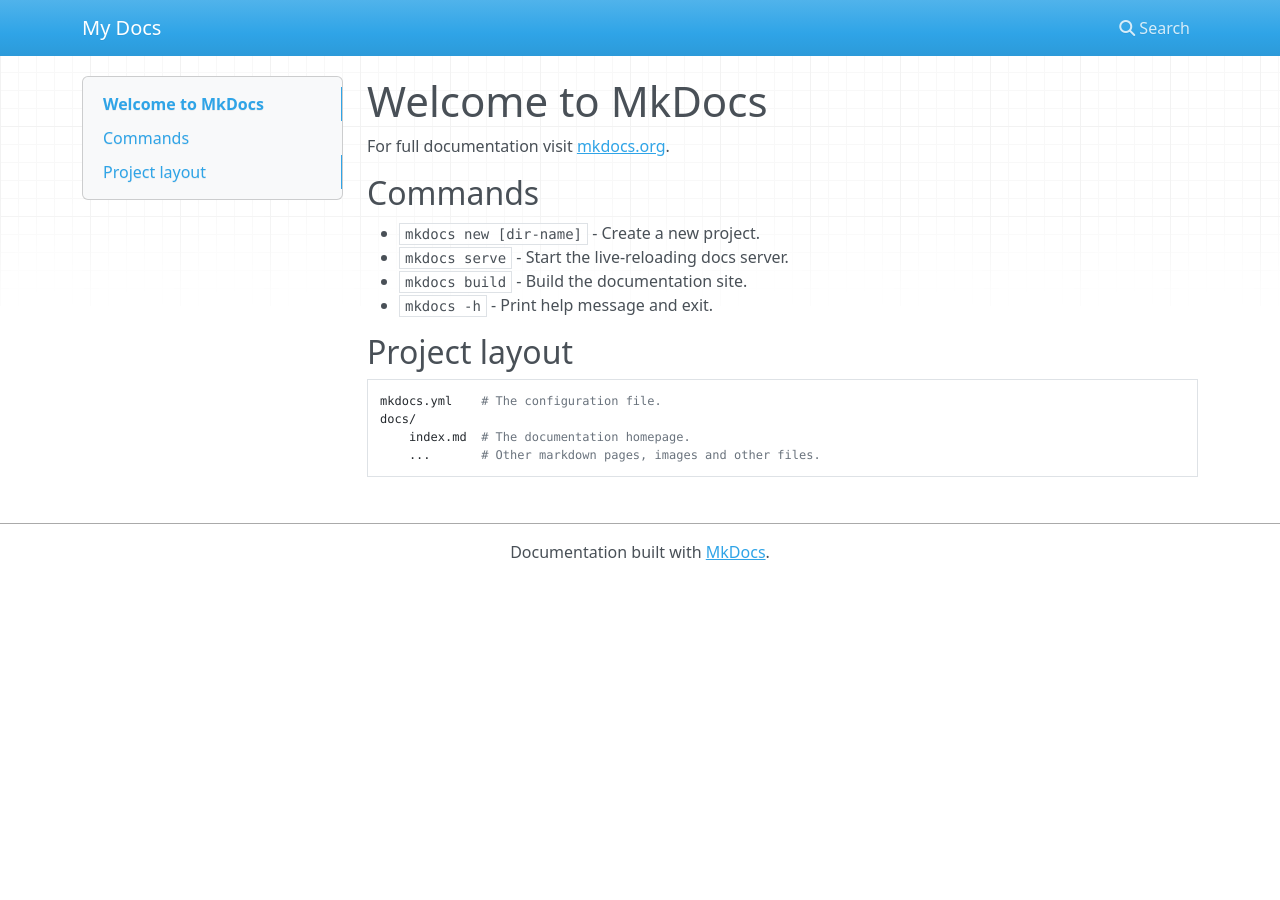
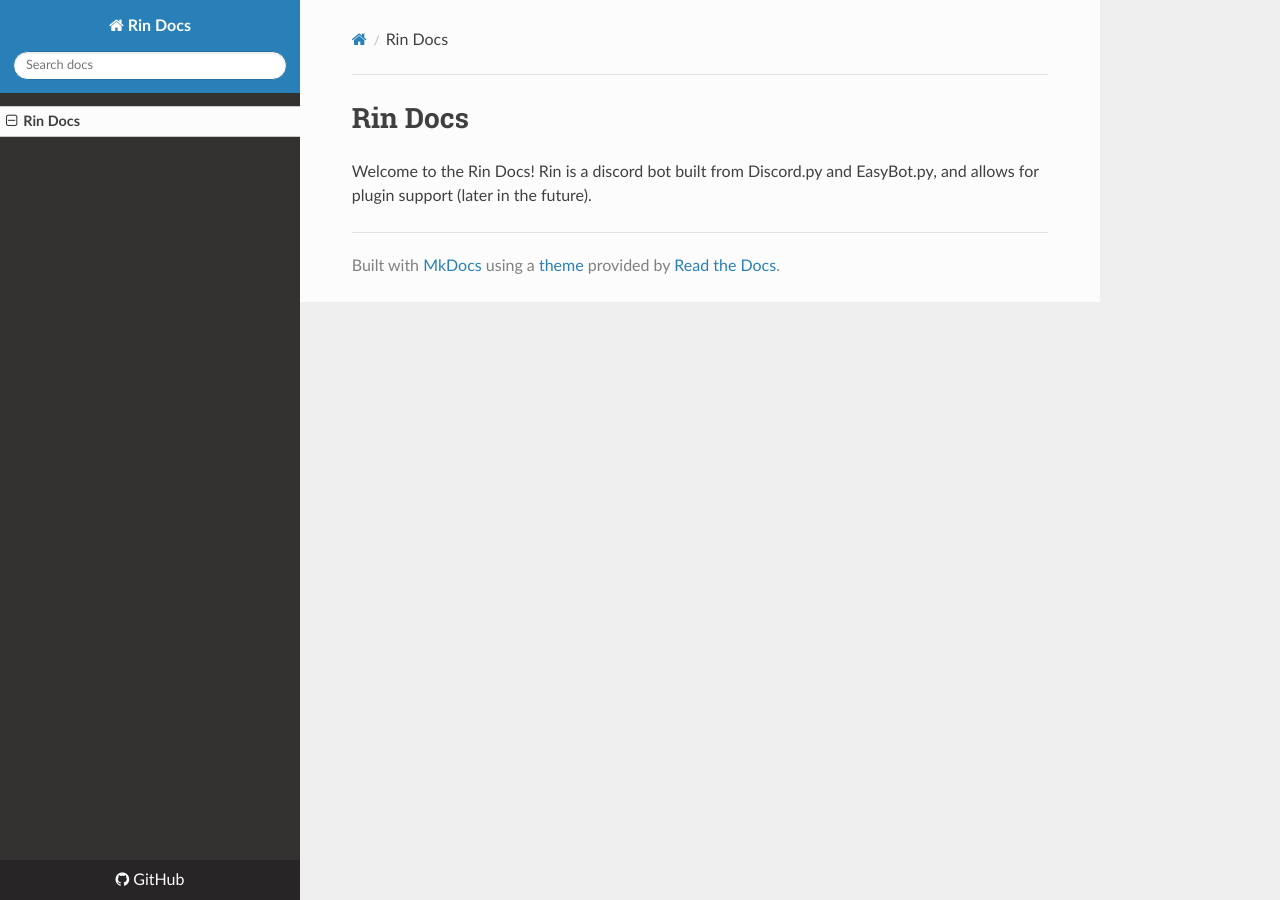
Before and after one commit to No767/Rin-Docs, an MkDocs documentation site: the page built from docs/index.md, in a window 1280 px wide. Built offline with MkDocs 1.6.1, drawn with Linux system fonts in a browser that asks for light colours; nearby versions of some CDN libraries.

Commit message:
update docs

```diff
--- a/docs/index.md
+++ b/docs/index.md
@@ -1,17 +1,3 @@
-# Welcome to MkDocs
+# Rin Docs
 
-For full documentation visit [mkdocs.org](https://www.mkdocs.org).
-
-## Commands
-
-* `mkdocs new [dir-name]` - Create a new project.
-* `mkdocs serve` - Start the live-reloading docs server.
-* `mkdocs build` - Build the documentation site.
-* `mkdocs -h` - Print help message and exit.
-
-## Project layout
-
-    mkdocs.yml    # The configuration file.
-    docs/
-        index.md  # The documentation homepage.
-        ...       # Other markdown pages, images and other files.
+Welcome to the Rin Docs! Rin is a discord bot built from Discord.py and EasyBot.py, and allows for plugin support (later in the future).
--- a/mkdocs.yml
+++ b/mkdocs.yml
@@ -1 +1,19 @@
-site_name: My Docs
+site_name: Rin Docs
+
+theme:
+  name: readthedocs
+  locale: en
+
+plugins:
+  - search:
+      lang: en
+  - git-revision-date-localized:
+      type: date
+
+repo-url: https://github.com/No767/Rin-Docs
+repo_name: GitHub
+
+markdown_extensions:
+  - toc:
+      permalink: true
+  - attr_list
```
